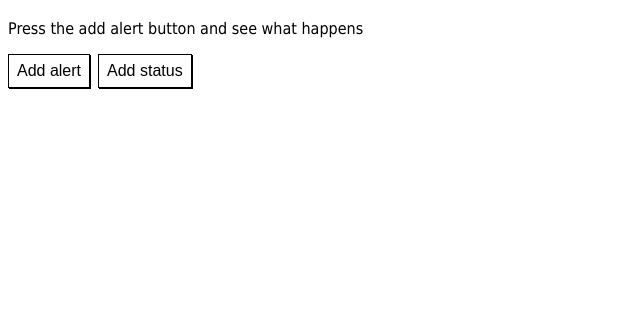
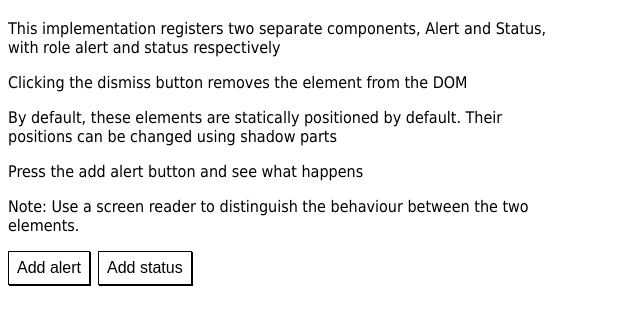
Before and after one commit to andrico1234/alert-proposal, a website built with Vite: page src/example-one.html in a window 1280 px wide. Shown: the part 127-452 px from the top of the page, without its empty margins (0-640 px from the left). Built offline with nearby package versions, Linux system fonts and the light colour scheme.

Commit message:
update descriptions

```diff
--- a/src/example-one.html
+++ b/src/example-one.html
@@ -13,7 +13,21 @@
     </nav>
     <h1>Implementation 1: Alert + Status components</h1>
 
+    <p>
+      This implementation registers two separate components, Alert and Status,
+      with role alert and status respectively
+    </p>
+    <p>Clicking the dismiss button removes the element from the DOM</p>
+    <p>
+      By default, these elements are statically positioned by default. Their
+      positions can be changed using shadow parts
+    </p>
+
     <p>Press the add alert button and see what happens</p>
+    <p>
+      Note: Use a screen reader to distinguish the behaviour between the two
+      elements.
+    </p>
 
     <div id="buttons">
       <button onclick="addAlert()">Add alert</button>
```
Also changed, not shown: src/example-two.html (+12 -0 lines).
